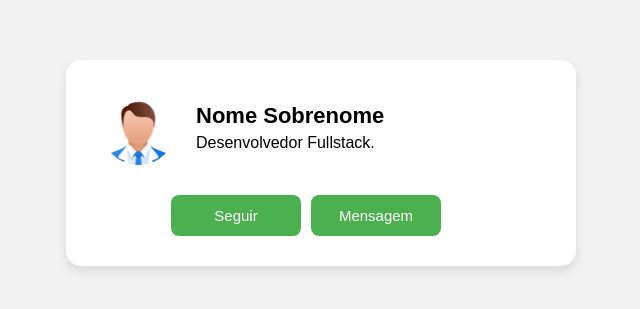
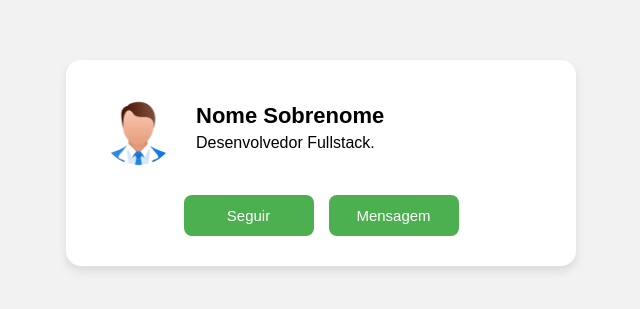
Before and after one commit to gusmezomo/Gustavo-M-WEB-2, a plain HTML site: page index.html in a window 1280 px wide. Shown: the part 237-546 px from the top of the page, without its empty margins (319-959 px from the left). Drawn offline with Linux system fonts and the light colour scheme.

Commit message:
v7- justify

```diff
--- a/css/styles.css
+++ b/css/styles.css
@@ -5,6 +5,7 @@ body {
   font-family: Arial, sans-serif;
   min-height: 100vh;
   display: flex;
+  justify-content: center;
   align-items: center;
 }
 
@@ -16,9 +17,9 @@ body {
   text-align: center;
   width: calc(100% - 32px);
   max-width: 400px;
-  margin: 0 auto;
 }
 
+/* Avatar com efeito circular */
 .avatar {
   width: 70px;
   margin: 0 auto 20px;
@@ -28,11 +29,11 @@ body {
   box-shadow: 0 0 10px rgba(0, 0, 0, 0.15);
 }
 
+/* Botões */
 .botoes {
   display: flex;
   flex-direction: column;
   gap: 10px;
-  margin-top: 20px;
 }
 
 .botoes button {
@@ -42,20 +43,24 @@ body {
   padding: 12px;
   border-radius: 8px;
   font-size: 14px;
-  width: 100%;
+  cursor: pointer;
 }
 
 .botoes button:hover {
   background-color: #45a049;
 }
 
-/* desktop */
+/* Layout desktop */
 @media (min-width: 501px) {
+  body {
+    justify-content: center;
+    align-items: center;
+  }
+
   .card {
     max-width: 440px;
     padding: 30px 35px;
-    text-align: center;
-    margin: 0 auto;
+    text-align: left;
   }
 
   .info-container {
@@ -63,7 +68,6 @@ body {
     align-items: center;
     gap: 20px;
     margin-bottom: 30px;
-    text-align: left;
   }
 
   .avatar {
@@ -84,10 +88,9 @@ body {
   }
 
   .botoes {
-    display: flex;
     flex-direction: row;
-    width: 300px;
-    margin: 0 auto;
+    justify-content: center;
+    gap: 15px;
   }
 
   .botoes button {
```
